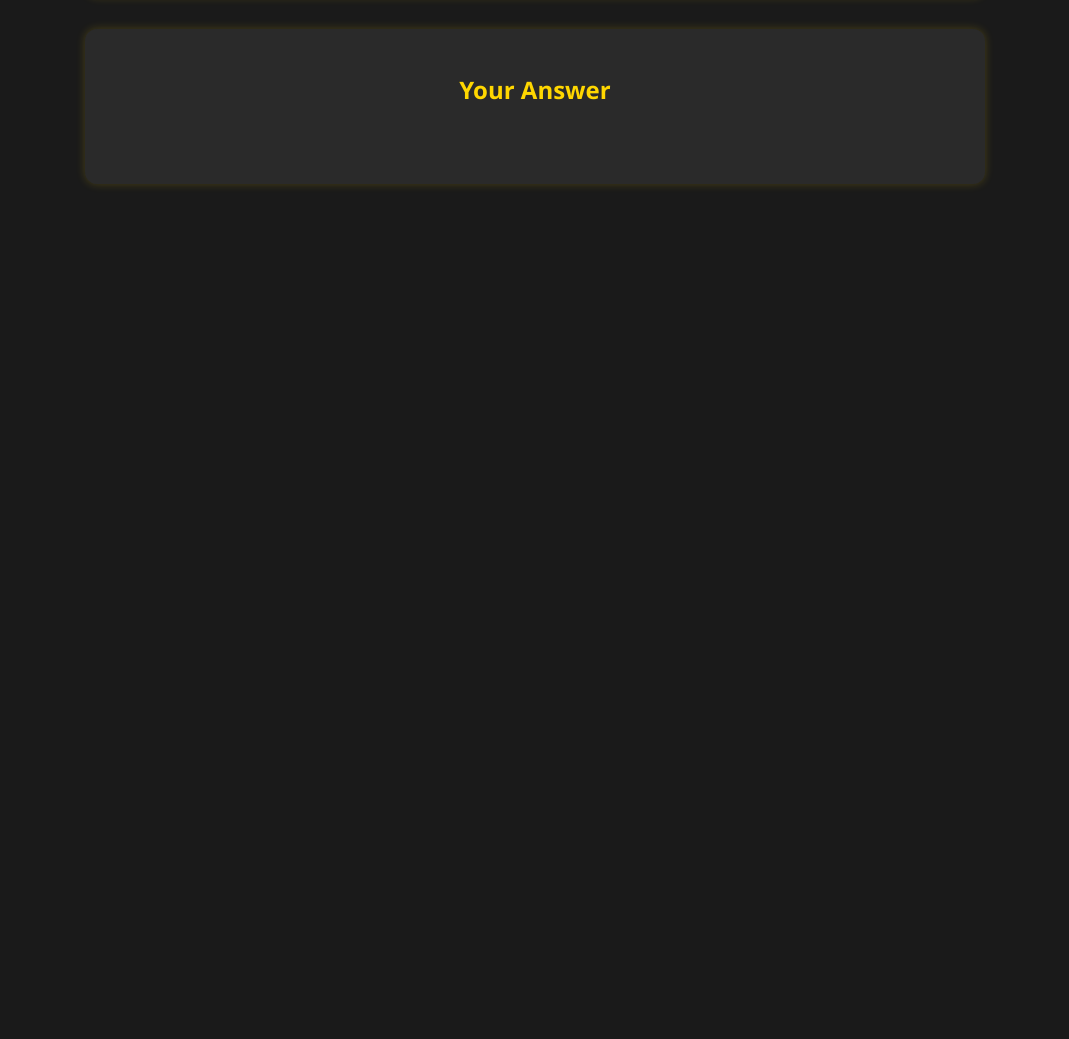
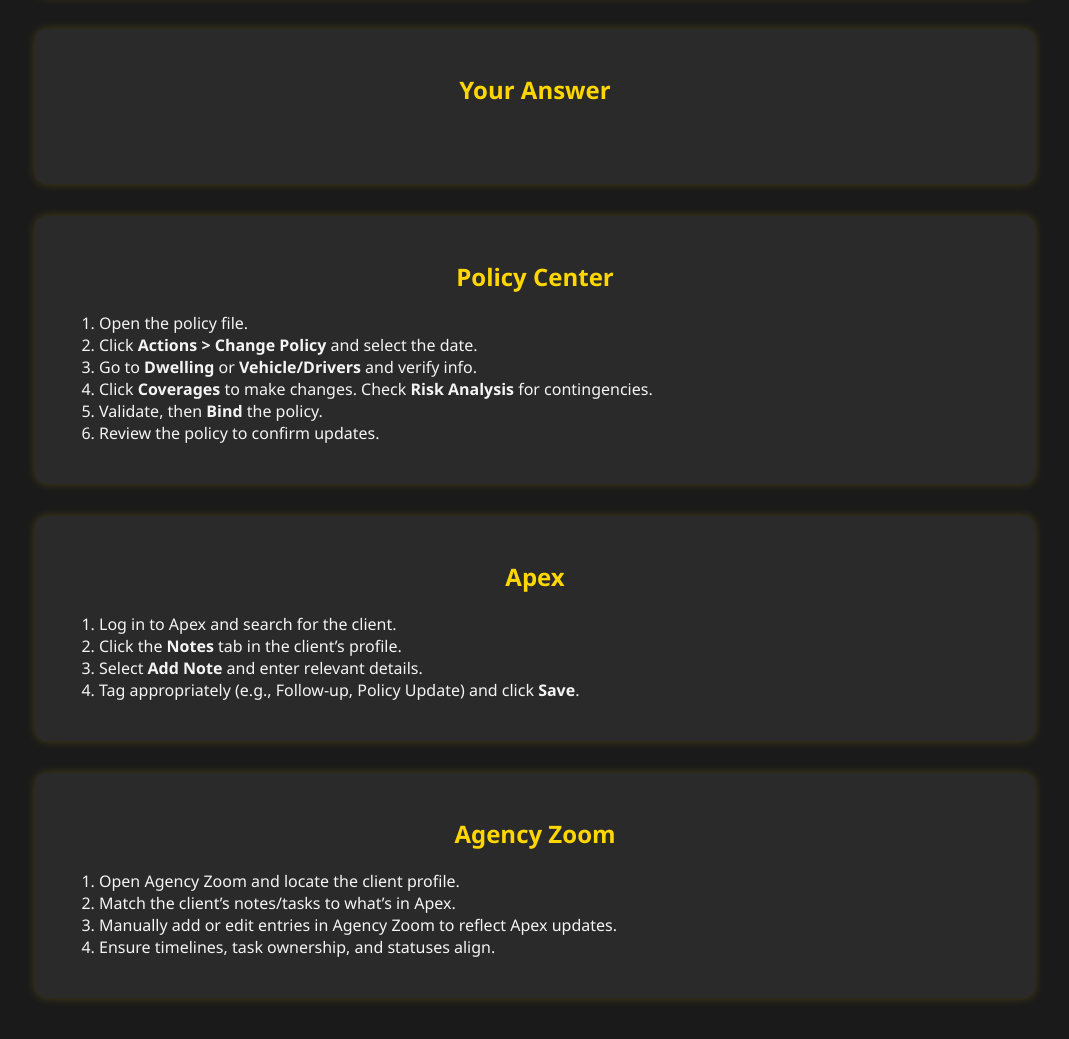
Before and after one commit to AskMattOk/Ask-Matt-, a website: page index.html in a window 1280 px wide. Shown: the part 543-1582 px from the top of the page, without its empty margins (105-1174 px from the left). Before the commit the page ends 800 px from the top, so only its background shows below. Drawn offline with Linux system fonts and the light colour scheme.

Commit message:
Add files via upload

```diff
--- a/index.html
+++ b/index.html
@@ -16,7 +16,7 @@
       color: #f4f4f4;
     }
     .container {
-      max-width: 900px;
+      max-width: 1000px;
       margin: auto;
       padding: 2rem;
       text-align: center;
@@ -56,6 +56,38 @@
       <h2>Your Answer</h2>
       <div id="aiAnswer" style="margin-top: 1rem; font-style: italic; color: #FFD700; max-width: 700px; padding: 1rem; border: 1px solid #FFD700; border-radius: 8px; background-color: #2a2a2a; margin-left: auto; margin-right: auto;"></div>
     </section>
+
+    <section class="card">
+      <h2>Policy Center</h2>
+      <ol style="text-align: left;">
+        <li>Open the policy file.</li>
+        <li>Click <strong>Actions > Change Policy</strong> and select the date.</li>
+        <li>Go to <strong>Dwelling</strong> or <strong>Vehicle/Drivers</strong> and verify info.</li>
+        <li>Click <strong>Coverages</strong> to make changes. Check <strong>Risk Analysis</strong> for contingencies.</li>
+        <li>Validate, then <strong>Bind</strong> the policy.</li>
+        <li>Review the policy to confirm updates.</li>
+      </ol>
+    </section>
+
+    <section class="card">
+      <h2>Apex</h2>
+      <ol style="text-align: left;">
+        <li>Log in to Apex and search for the client.</li>
+        <li>Click the <strong>Notes</strong> tab in the client’s profile.</li>
+        <li>Select <strong>Add Note</strong> and enter relevant details.</li>
+        <li>Tag appropriately (e.g., Follow-up, Policy Update) and click <strong>Save</strong>.</li>
+      </ol>
+    </section>
+
+    <section class="card">
+      <h2>Agency Zoom</h2>
+      <ol style="text-align: left;">
+        <li>Open Agency Zoom and locate the client profile.</li>
+        <li>Match the client’s notes/tasks to what’s in Apex.</li>
+        <li>Manually add or edit entries in Agency Zoom to reflect Apex updates.</li>
+        <li>Ensure timelines, task ownership, and statuses align.</li>
+      </ol>
+    </section>
   </div>
 
   <script>
@@ -69,12 +101,12 @@
         aiBox.innerText = 'Thinking...';
         aiBox.style.opacity = 1;
 
-        const response = await fetch("https://ask-matt-backend.onrender.com/ask-ai", {
+        try {
+          const response = await fetch("https://ask-matt-2.onrender.com/ask-ai", {
             method: "POST",
             headers: { "Content-Type": "application/json" },
             body: JSON.stringify({ question })
           });
-
           const data = await response.json();
           const answer = data.choices?.[0]?.message?.content || "Sorry, I couldn't find an answer.";
 
@@ -91,6 +123,10 @@
             typeEffect();
           }, 500);
 
+        } catch (error) {
+          aiBox.innerText = 'Error getting answer. Please check your connection or try again.';
+        }
+
         form.reset();
       });
     });
```
Lines whose indentation alone changed are shown as unchanged.
